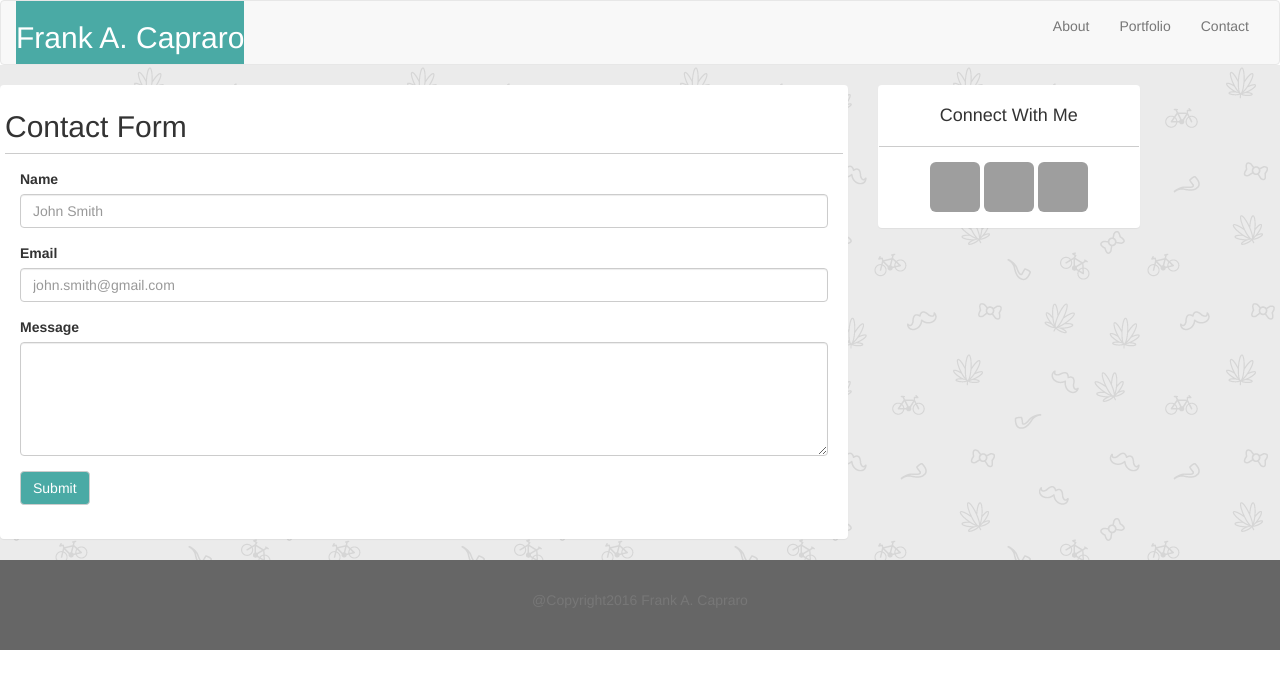
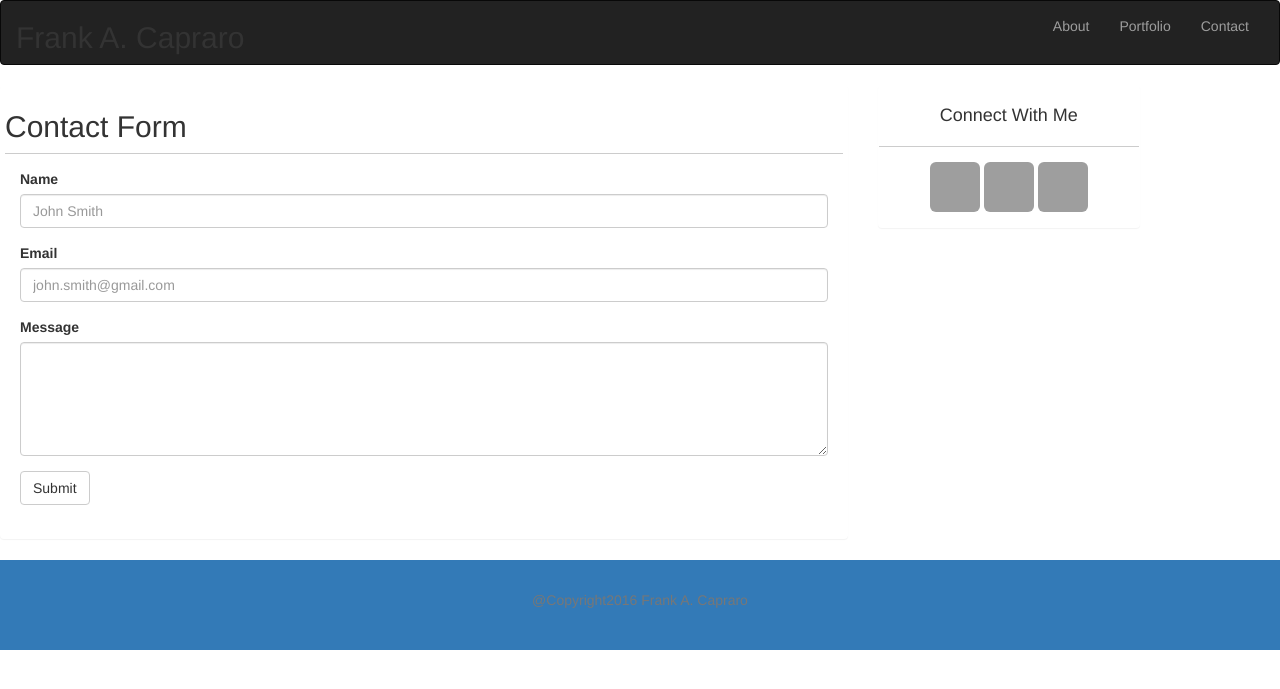
Before and after one commit to Frank-216/Portfolio, a PHP site: page /contact.html in a window 1280 px wide. Shown: the top 689 px of the page. Run offline with PHP 8.4, Linux system fonts and the light colour scheme; some libraries are stand-ins or nearby versions; grey boxes are pictures that could not be loaded.

Commit message:
Update Tuesday night

```diff
--- a/assignment2/contact.html
+++ b/assignment2/contact.html
@@ -3,10 +3,11 @@
 <head>
 	<title> Contact Page</title>
 	<link rel="stylesheet" href="https://maxcdn.bootstrapcdn.com/bootstrap/3.3.6/css/bootstrap.min.css" integrity="sha384-1q8mTJOASx8j1Au+a5WDVnPi2lkFfwwEAa8hDDdjZlpLegxhjVME1fgjWPGmkzs7" crossorigin="anonymous">
+  <link href="https://bootswatch.com/paper/bootstrap.css" rel="stylesheet">
   <link rel="stylesheet" type="text/css" href="style.css">
 </head>
 <body>
-  <nav class="navbar navbar-default navbar-static">
+  <nav class="navbar navbar-inverse navbar-static">
    <div class="container-fluid">
     <!-- Brand and toggle get grouped for better mobile display -->
     <div class="navbar-header">
@@ -17,7 +18,7 @@
         <span class="icon-bar"></span>
       </button>
 
-      <div class="navbar-header bg-success">
+      <div class="navbar-header">
       <h2> Frank A. Capraro </h2>
       </div>
     </div>
@@ -102,7 +103,7 @@
       </div>
   </div><!--- close background->
 <!--Begin Footer-->
-  <footer class ="footer footer-bg">
+  <footer class ="footer footer-bg label-primary">
     <div class="container">
 
       <p class="text-muted text-center footer-bg">
--- a/assignment2/style.css
+++ b/assignment2/style.css
@@ -2,22 +2,13 @@
 	height:20px;
 }
 
-.btn-default{
-	background:#4aaaa5;
-	color:#ffffff;
-
-}
 .navbar{
 	margin-bottom: 0;
 }
-.bg-success{
-	background-color: #4aaaa5;
-	color: #ffffff;
-	width: 100%;
-}
+
 .container-1{
 	height: 800px;
-	background-color: #ffffff;
+
 }
 
 .border{
@@ -37,11 +28,8 @@
 	width: 50px;
 	height:50px;
 }
-.background{
-		background-image: url("sativa.png");
-}
+
 .footer-bg{
-	background-color: #666666;
 	padding: 15px;
 	height:50px
 	width:auto;
@@ -59,11 +47,10 @@
 	position:absolute;
 	left:10px;
 	bottom:20px;
-	color:#ffffff;
 	text-align: center;
-	background-color: #4aaaa5;
 	width:190px;
 	z-index: 1;
+	color:#ffffff;
 }
 .relative{
 	position: relative;
```
Also changed, not shown: assignment2/index.html (+6 -5 lines), assignment2/portfolio.html (+15 -13 lines).
